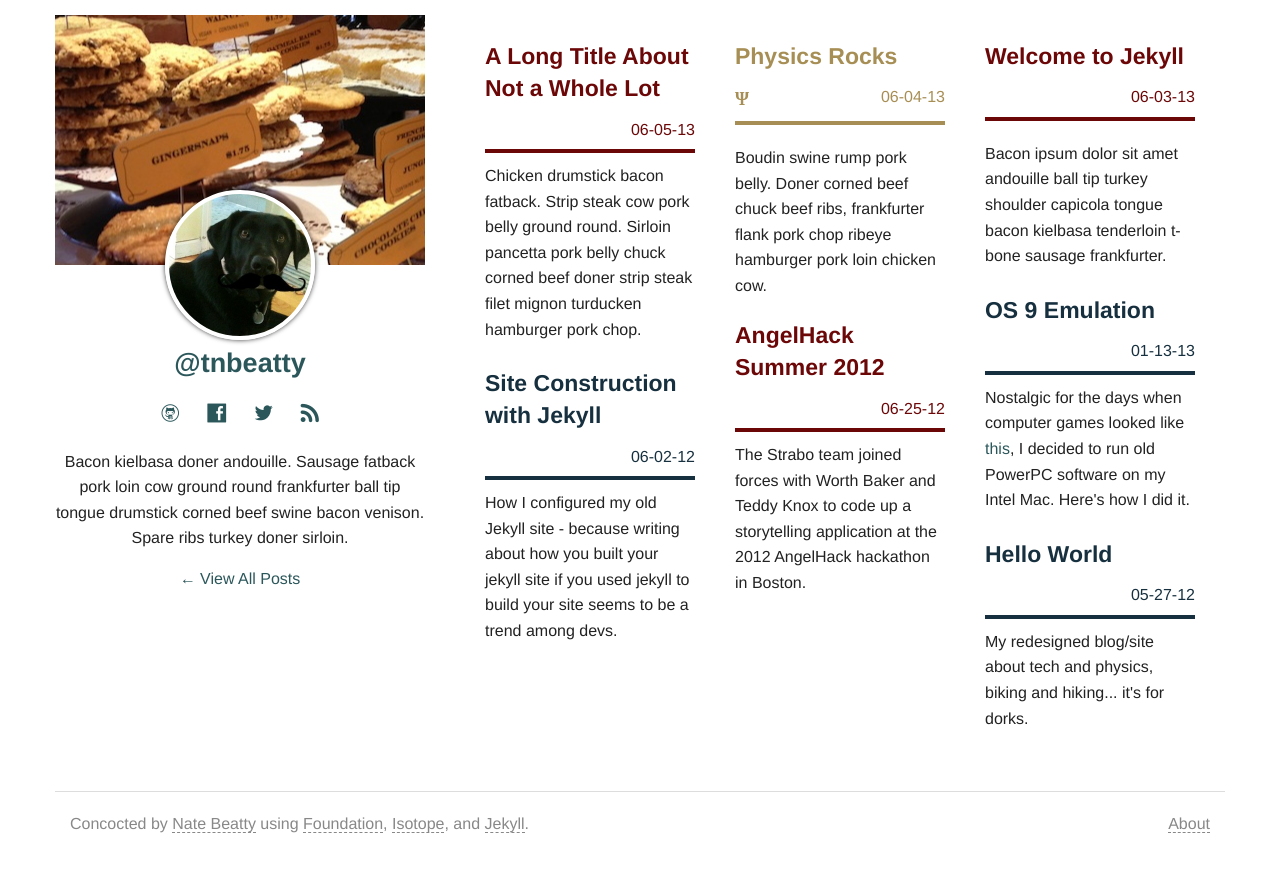
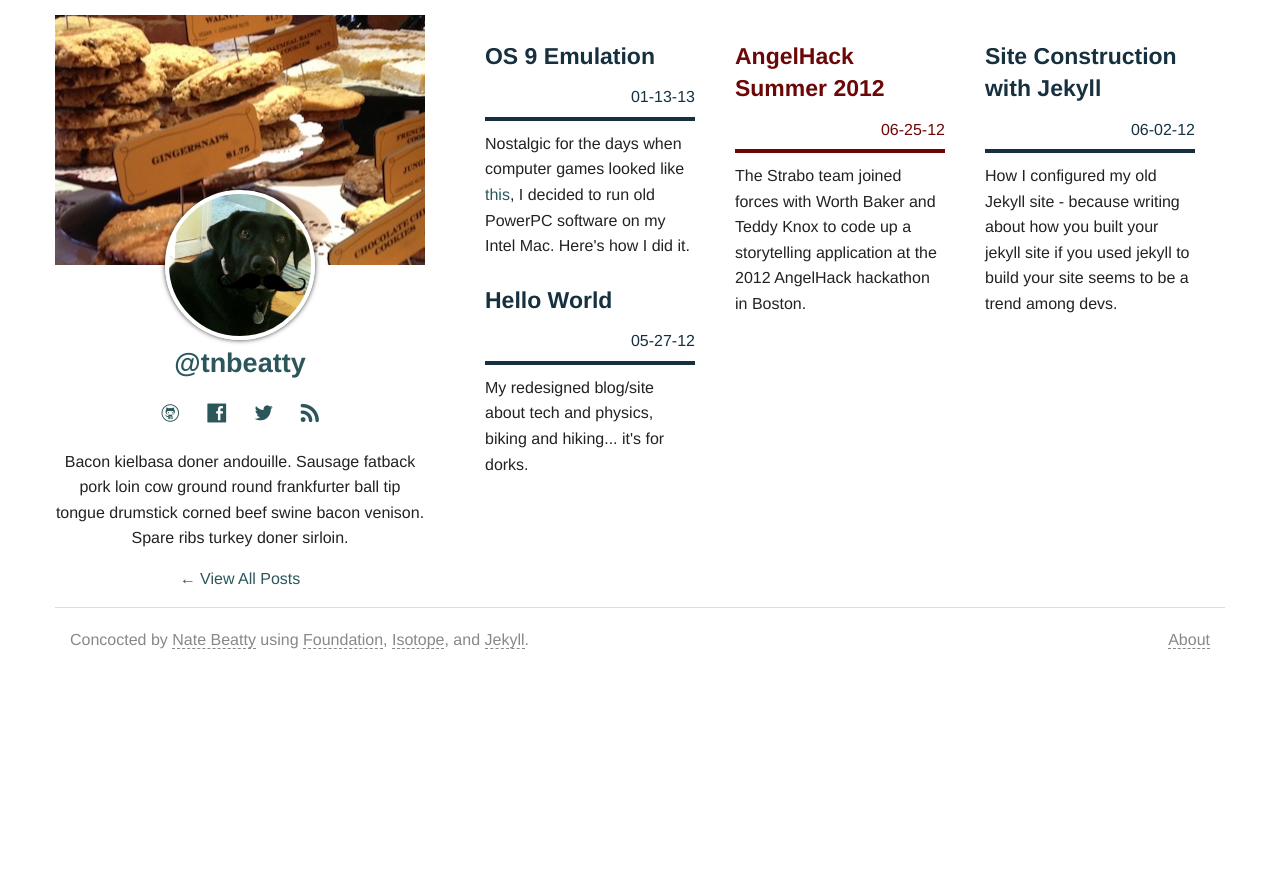
Before and after one commit to tnbeatty/tnbeatty.github.com, a Jekyll site: the page built from index.html, in a window 1280 px wide. Shown: the top 872 px of the page. Built offline with Jekyll 4.4.1, drawn with Linux system fonts in a browser that asks for light colours; Markdown is read by kramdown in place of the engine named in the settings.

Commit message:
Starting Posts

```diff
--- a/_posts/life/2013-06-03-welcome-to-jekyll.md
+++ /dev/null
@@ -1,16 +0,0 @@
----
-layout: post
-title: "Welcome to Jekyll"
-date:   2013-06-03 21:31:29
-category: life
----
-
-Bacon ipsum dolor sit amet andouille ball tip turkey shoulder capicola tongue bacon kielbasa tenderloin t-bone sausage frankfurter. <!-- more -->Biltong ground round beef ribs tongue tri-tip t-bone jerky jowl shank kielbasa pork belly pancetta sausage venison. Meatloaf t-bone cow bresaola prosciutto hamburger beef ribs frankfurter short loin tail ham pancetta. Ribeye bacon swine, corned beef pig ground round tenderloin pancetta. Frankfurter corned beef chicken turducken pork pig. Meatloaf pork ball tip, biltong drumstick sausage t-bone turducken shankle prosciutto.
-
-Beef ribs ham hock beef swine pig short ribs cow rump filet mignon turkey bacon ribeye pork belly doner sausage. Doner pork chop meatloaf, pastrami turkey venison jerky prosciutto rump beef shoulder pig chicken fatback swine. Brisket cow andouille, flank t-bone pork turkey pig beef ribs filet mignon. Pastrami beef ribs spare ribs turkey rump ham hock leberkas ribeye ball tip beef. Shankle tongue kielbasa doner beef ribs. Strip steak pig leberkas drumstick. Tri-tip strip steak andouille jerky, meatball t-bone short loin tail pork belly ribeye bresaola corned beef.
-
-Swine tail corned beef, ham hock venison ham turducken short loin cow ball tip brisket capicola prosciutto beef ribs. Tail salami beef ribs rump biltong bacon short loin short ribs leberkas drumstick brisket capicola spare ribs jowl flank. Tail strip steak shankle bacon pork belly, tri-tip pork chop turducken short ribs boudin hamburger tongue rump. Jowl ground round tri-tip, shoulder filet mignon beef ribs tenderloin chuck. Beef boudin turkey, spare ribs flank short ribs chicken pancetta filet mignon. T-bone salami hamburger, sausage turducken chuck pancetta. Spare ribs cow capicola, drumstick biltong leberkas prosciutto ribeye shankle.
-
-Ball tip corned beef rump flank. Turducken shank pork belly, sausage andouille short ribs prosciutto kielbasa ribeye jerky ham tri-tip frankfurter tenderloin. Pork chop beef ribs ribeye ham hock short ribs, swine turducken jowl pork belly filet mignon. Jowl leberkas ball tip frankfurter filet mignon cow. Ham hock tail chicken, swine pork loin hamburger chuck tongue shank pastrami spare ribs tenderloin sirloin sausage. Andouille pork belly ground round shank pig leberkas short ribs ham strip steak sausage doner.
-
-Pork ham hock jowl meatball meatloaf ham, chicken flank pancetta strip steak filet mignon swine. Strip steak tongue turducken, andouille beef venison salami. Shankle rump filet mignon chuck turducken andouille beef ribs boudin brisket tail ham spare ribs biltong. Bacon frankfurter boudin, tenderloin cow turkey hamburger. Venison pig short ribs corned beef pork kielbasa pastrami meatloaf tail biltong bresaola. Ground round meatball short ribs brisket frankfurter beef.
--- a/_posts/life/2013-06-05-a-long-title-about-not-a-whole-lot.md
+++ /dev/null
@@ -1,11 +0,0 @@
----
-layout: post
-title: "A Long Title About Not a Whole Lot"
-date:   2013-06-05 21:31:29
-category: life
-excerpt: Chicken drumstick bacon fatback. Strip steak cow pork belly ground round. Sirloin pancetta pork belly chuck corned beef doner strip steak filet mignon turducken hamburger pork chop.
----
-
-Chicken drumstick bacon fatback. Strip steak cow pork belly ground round. Sirloin pancetta pork belly chuck corned beef doner strip steak filet mignon turducken hamburger pork chop. Short loin meatball biltong tri-tip tenderloin t-bone shankle leberkas meatloaf sausage pork tail.
-
-Ham tail short ribs, shoulder chuck chicken kielbasa. Tri-tip t-bone frankfurter, meatball tongue strip steak cow venison sausage pork beef ribs. Swine shankle beef chuck meatball tenderloin sirloin. Meatloaf shank t-bone tri-tip chuck turkey pig. Ham hock pork chop cow, tongue sausage prosciutto kielbasa turkey pork belly biltong meatball. Filet mignon doner frankfurter cow jerky tenderloin beef ribs. Turducken rump leberkas doner chicken prosciutto tenderloin, jerky strip steak ham hock pork ground round cow flank short ribs.
--- a/about.html
+++ b/about.html
@@ -8,7 +8,7 @@
 
 <h4 class="subheader">a bit more about me</h4>
 
-<p>My name is Nate Beatty, but you already know that because you are currently visiting <a href="/">natebeatty.com</a>. I am currently a physics major (and a math minor) at <a href="http://middlebury.edu">Middlebury College</a> in Vermont. When I am not working on problem sets, I enjoy programming, and spending time outside. Middlebury is located in one of the most beautiful places on the planet, and I am lucky to have spent four years enjoying all that the local geography has to offer by hiking, biking, and running during study breaks.</p>
+<p>My name is Nate Beatty, but you already know that because you are currently visiting <a href="/">natebeatty.com</a>. I am currently a physics major (and a math minor) at <a href="http://middlebury.edu">Middlebury College</a> in Vermont. When I am not working on problem sets, I enjoy programming and spending time outside. Middlebury is located in one of the most beautiful places on the planet, and I am lucky to have spent four years enjoying all that the local geography has to offer by hiking, biking, and running during study breaks.</p>
 
 <p>During my Sophomore year at Middlebury, after learning Objective-C and Apple's iOS SDK, I started an LLC called <a href="http://strabogis.com">Strabo</a> with <a href="http://willpots.com">Will Potter</a> and <a href="http://parkerwoodworth.com">Parker Woodworth</a>. We partnered with <a href="http://greenmtd.com">Green Mountain Digital</a>, also known as NatureShare, during the summer of 2012. While working with Strabo in their Woodstock, Vermont offices, I fine-tuned my programming skills and learned a lot about both computers and people - it was a great experience and an incredible opportunity to work with the talented folks who created <a href="http://yonder.it">Yonder</a>.</p>
 
```
Also changed, not shown: other parts of about.html (+1 -1 lines), _posts/physics/2013-06-04-physics-rocks.md (+1 -0 lines).
